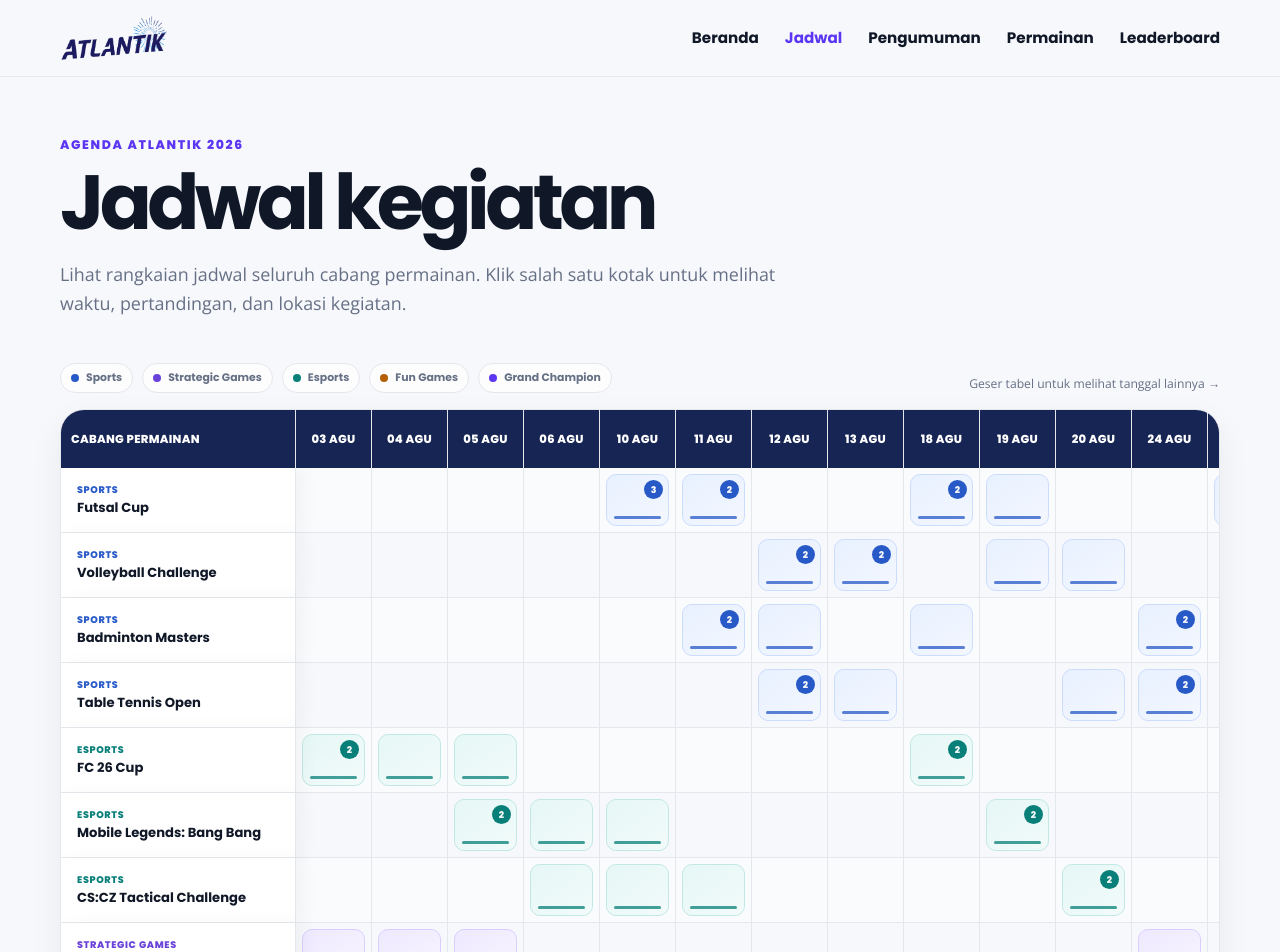
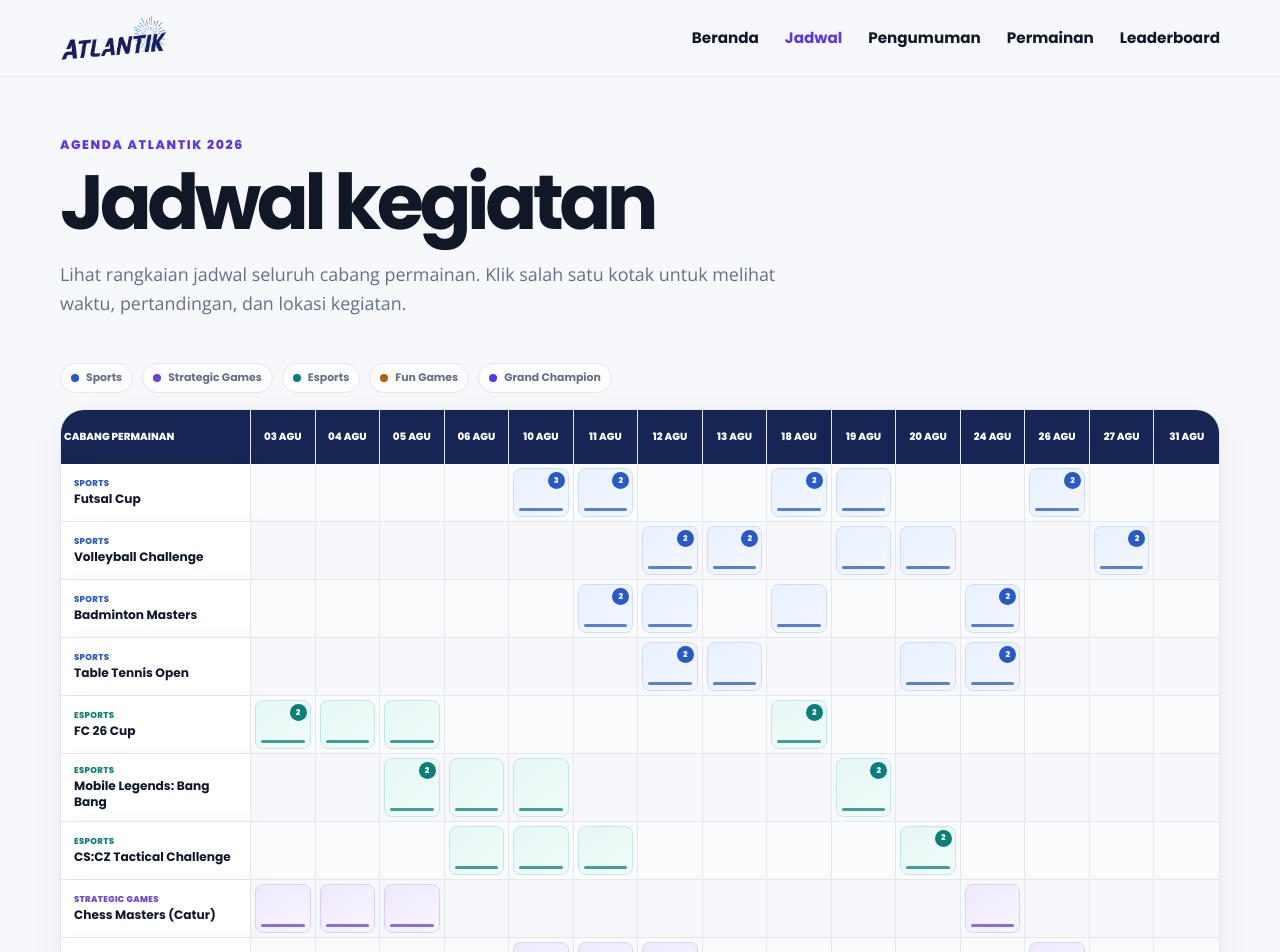
Before and after one commit to ruswanhidayat/portal-atlantik, a Next.js app: page /jadwal in a window 1280 px wide. Shown: the top 952 px of the page. Built offline with nearby package versions, Linux system fonts and the light colour scheme.

Commit message:
Implement responsive styles for schedule tables
Added responsive styles for desktop and mobile schedule tables.

```diff
--- a/app/globals.css
+++ b/app/globals.css
@@ -2416,6 +2416,156 @@ a.announcement-list-item:hover .announcement-list-arrow {
   }
 }
 
+/* =========================================================
+   Penyesuaian Tahap 6: tabel jadwal desktop
+   ========================================================= */
+
+/*
+ * Desktop:
+ * - Tidak ada vertical scroll.
+ * - Tidak ada horizontal scroll.
+ * - Seluruh tanggal dipadatkan agar masuk ke lebar container.
+ */
+@media (min-width: 761px) {
+  .schedule-table-card {
+    overflow: hidden;
+  }
+
+  .schedule-table-scroll {
+    max-height: none;
+    overflow: visible;
+  }
+
+  .schedule-table {
+    width: 100%;
+    min-width: 0;
+    table-layout: fixed;
+  }
+
+  .schedule-name-column {
+    width: 190px;
+    min-width: 190px;
+    max-width: 190px;
+  }
+
+  .schedule-date-column,
+  .schedule-table tbody td {
+    width: auto;
+    min-width: 0;
+  }
+
+  .schedule-table thead th {
+    height: 54px;
+    padding: 8px 3px;
+    font-size: 0.64rem;
+    letter-spacing: 0;
+  }
+
+  .schedule-table tbody .schedule-name-column {
+    padding: 11px 13px;
+  }
+
+  .schedule-name-column strong {
+    font-size: 0.76rem;
+    line-height: 1.3;
+  }
+
+  .schedule-game-category {
+    margin-bottom: 2px;
+    font-size: 0.53rem;
+    letter-spacing: 0.04em;
+  }
+
+  .schedule-table tbody td {
+    height: 58px;
+    padding: 4px;
+  }
+
+  .schedule-cell {
+    min-height: 46px;
+    border-radius: 8px;
+  }
+
+  .schedule-cell.has-schedule::after {
+    right: 5px;
+    left: 5px;
+    bottom: 5px;
+  }
+
+  .schedule-cell-count {
+    top: 3px;
+    right: 3px;
+    min-width: 17px;
+    height: 17px;
+    padding: 0 4px;
+    font-size: 0.5rem;
+  }
+
+  .schedule-cell-live-dot {
+    top: 5px;
+    left: 5px;
+    width: 7px;
+    height: 7px;
+  }
+
+  /*
+   * Sticky tidak dibutuhkan pada desktop karena seluruh tabel
+   * sudah langsung terlihat.
+   */
+  .schedule-table thead th,
+  .schedule-name-column {
+    position: static;
+  }
+
+  .schedule-scroll-hint {
+    display: none;
+  }
+}
+
+/*
+ * Mobile:
+ * - Horizontal scroll tetap dipertahankan.
+ * - Tidak ada vertical scroll internal.
+ * - Header tanggal dan nama permainan tetap sticky.
+ */
+@media (max-width: 760px) {
+  .schedule-table-card {
+    overflow: hidden;
+  }
+
+  .schedule-table-scroll {
+    max-height: none;
+    overflow-x: auto;
+    overflow-y: visible;
+    overscroll-behavior-x: contain;
+    -webkit-overflow-scrolling: touch;
+  }
+
+  .schedule-table {
+    width: max-content;
+    min-width: 100%;
+    table-layout: auto;
+  }
+
+  .schedule-table thead th {
+    position: sticky;
+    top: 0;
+  }
+
+  .schedule-name-column {
+    position: sticky;
+    left: 0;
+  }
+
+  .schedule-table thead .schedule-name-column {
+    z-index: 20;
+  }
+
+  .schedule-table tbody .schedule-name-column {
+    z-index: 8;
+  }
+}
+
 html,
 body {
   overflow-x: hidden;
```
